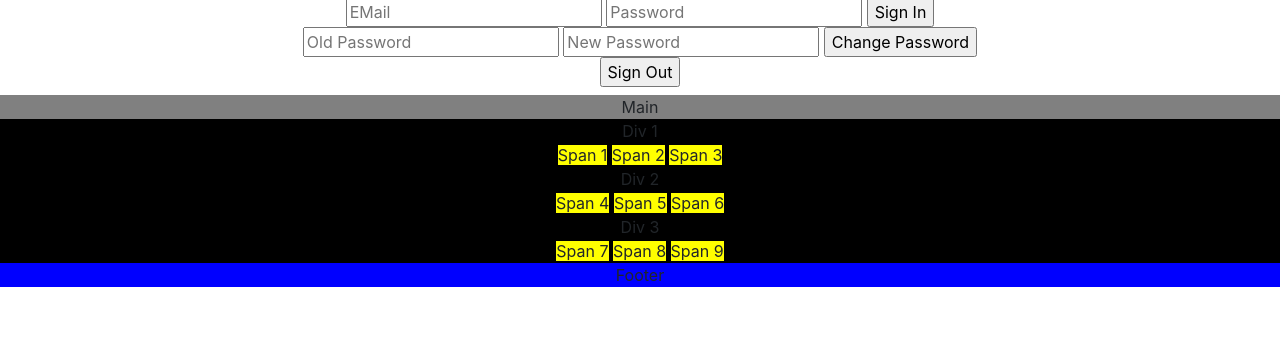
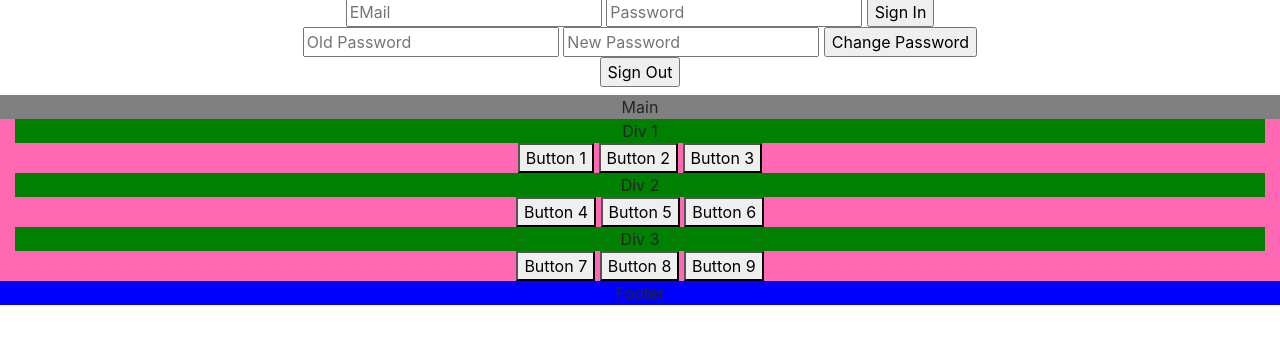
Before and after one commit to wcons/tic-tac-toe-client, a website built with webpack: page index.html in a window 1280 px wide. Shown: the part 103-446 px from the top of the page. Built offline with nearby package versions, Linux system fonts and the light colour scheme.

Commit message:
Add Event Handler for gameboard
Add event handler for gameboard button clicks

```diff
--- a/assets/scripts/app.js
+++ b/assets/scripts/app.js
@@ -1,6 +1,7 @@
 'use strict'
 
 const authEvents = require('./auth/events.js')
+const gameEvents = require('./game/events.js')
 // use require with a reference to bundle the file and use it in this file
 // const example = require('./example')
 
@@ -12,4 +13,6 @@ $(() => {
   $('#sign-in').on('submit', authEvents.onSignIn)
   $('#change-pw').on('submit', authEvents.onChangePassword)
   $('#sign-out').on('submit', authEvents.onSignOut)
+
+  $('div.gameboard button').on('click', gameEvents.onButtonClick)
 })
--- /dev/null
+++ b/assets/scripts/game/api.js
@@ -0,0 +1,3 @@
+'use strict'
+
+const config = require('../config')
--- /dev/null
+++ b/assets/scripts/game/events.js
@@ -0,0 +1,7 @@
+'use strict'
+const onButtonClick = event => {
+  console.log(event.target.id)
+}
+module.exports = {
+  onButtonClick
+}
--- a/assets/styles/index.scss
+++ b/assets/styles/index.scss
@@ -8,12 +8,20 @@
   color: #F00;
 }
 
+.gameboard {
+  background-color: hotpink;
+}
+
 .success {
   color: #0F0;
 }
 
 body {
   text-align: center;
+}
+
+div {
+  background-color: green;
 }
 
 footer {
--- a/index.html
+++ b/index.html
@@ -40,19 +40,19 @@
       <h3 id="message"></h3>
       <main>
         Main
-        <div class="container-fluid">
+        <div class="container-fluid gameboard" >
           <div>Div 1</div>
-            <span>Span 1</span>
-            <span>Span 2</span>
-            <span>Span 3</span>
+            <button id="button1">Button 1</button>
+            <button id="button2">Button 2</button>
+            <button id="button3">Button 3</button>
           <div>Div 2</div>
-            <span>Span 4</span>
-            <span>Span 5</span>
-            <span>Span 6</span>
+            <button id="button4">Button 4</button>
+            <button id="button5">Button 5</button>
+            <button id="button6">Button 6</button>
           <div>Div 3</div>
-            <span>Span 7</span>
-            <span>Span 8</span>
-            <span>Span 9</span>
+            <button id="button7">Button 7</button>
+            <button id="button8">Button 8</button>
+            <button id="button9">Button 9</button>
 
         </div>
       </main>
```
Also changed, not shown: assets/scripts/game/ui.js (added).
